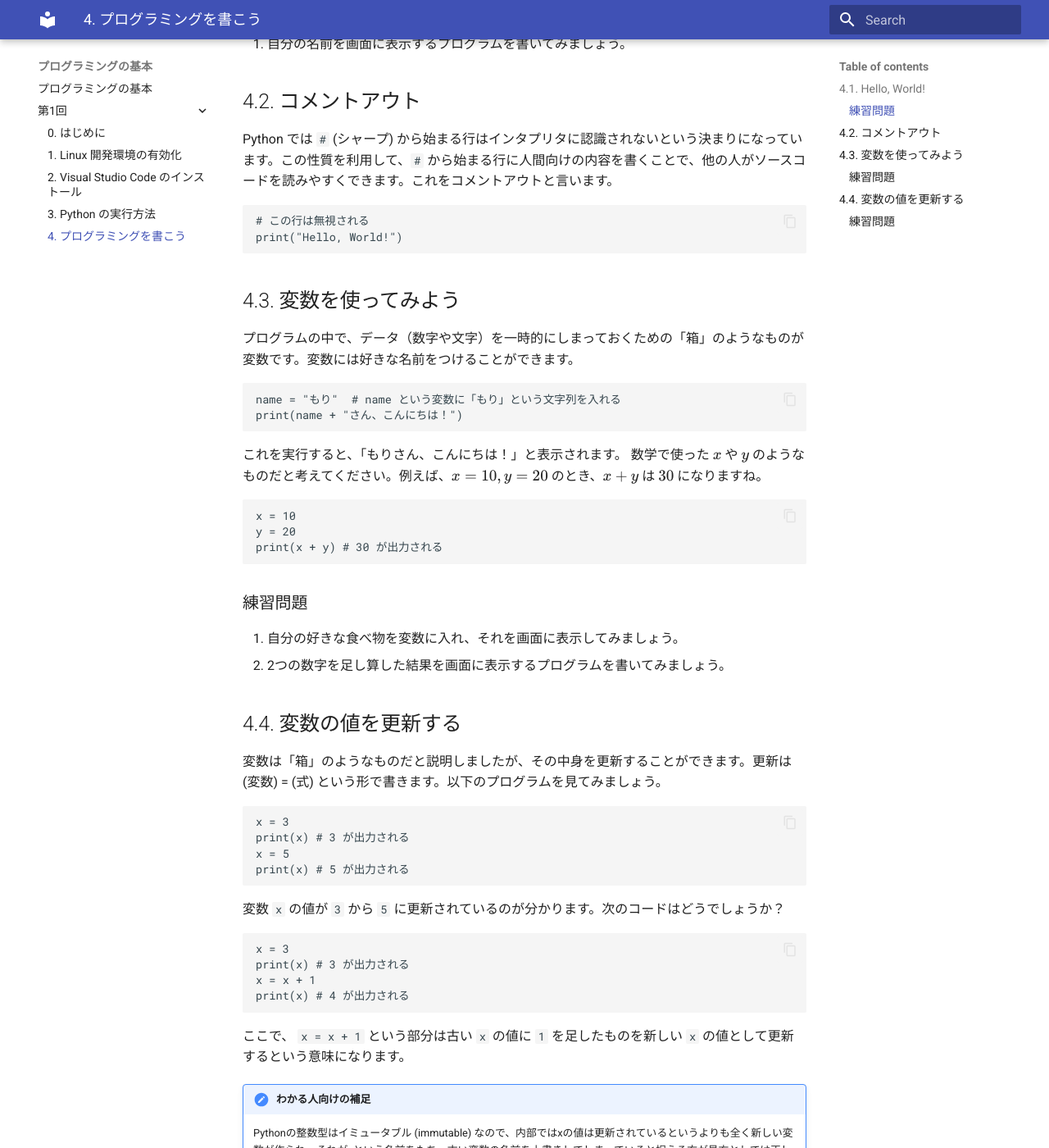
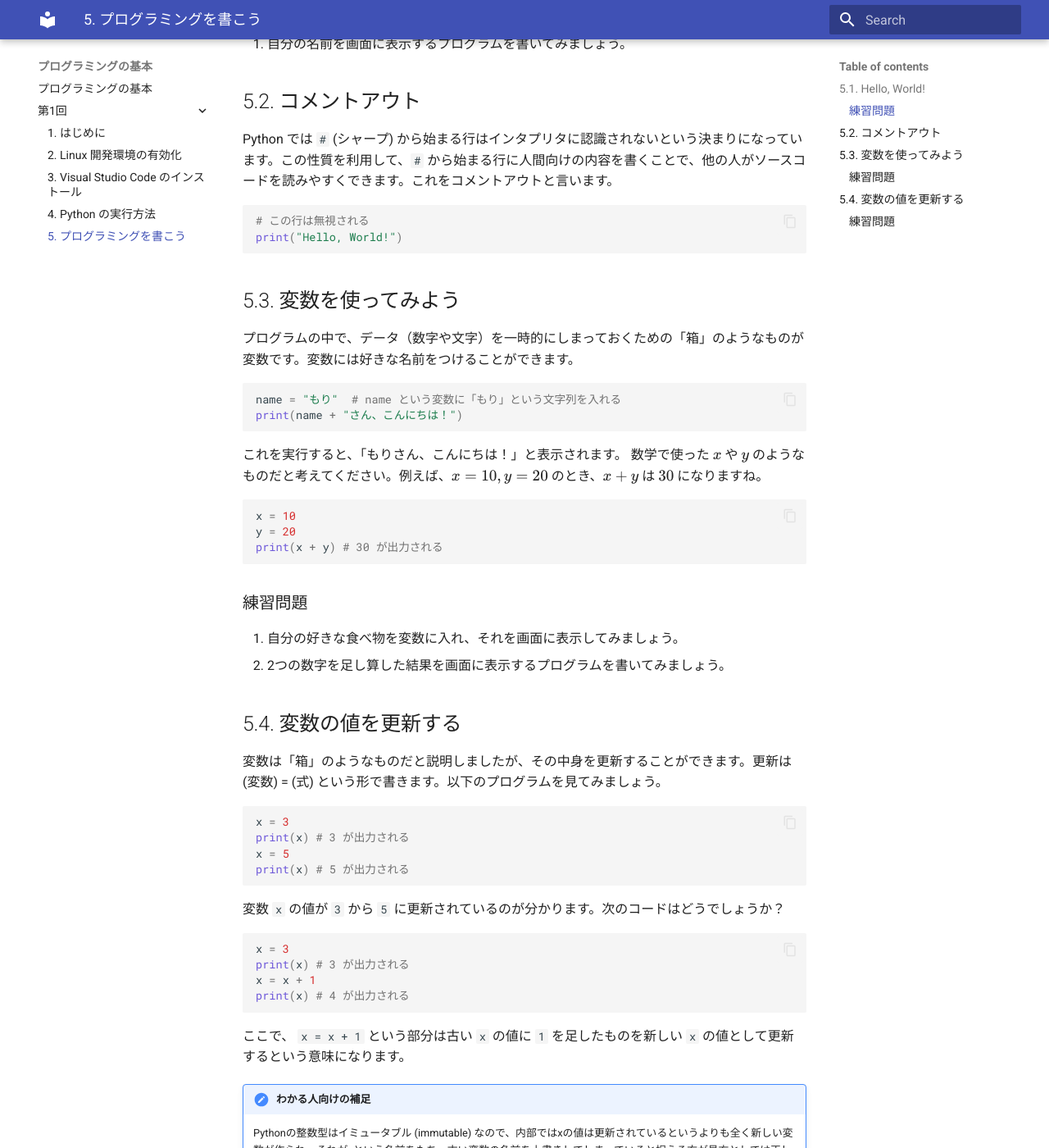
Before and after one commit to aiko-63180/text, an MkDocs documentation site: the page built from docs/第1回/4_program.md, in a window 1280 px wide and 1400 px high, scrolled down 492 px. Shown: the whole window at 82% size. Built offline with MkDocs 1.6.1 and Material for MkDocs 9.7.7, drawn with Linux system fonts in a browser that asks for light colours; some of the changed text lies outside the part shown.

Commit message:
modified texts

````diff
--- a/docs/第1回/0_intro.md
+++ b/docs/第1回/0_intro.md
@@ -1,4 +1,4 @@
-# 0. はじめに
+# 1. はじめに
 
 ## プログラミングとは？
 プログラミングとは、コンピュータにやってほしい仕事の「指示書」を作ることです。
--- a/docs/第1回/4_program.md
+++ b/docs/第1回/4_program.md
@@ -1,7 +1,7 @@
-# 4. プログラミングを書こう
+# 5. プログラミングを書こう
 ここから Python を書いていきます。Python の実行方法が忘れた人は[こちら](./3_exec.md)を見に行きましょう。
 
-## 4.1. Hello, World!
+## 5.1. Hello, World!
 環境構築ができたら、さっそく最初のプログラムを書いてみましょう。画面に`Hello, World!`と表示させます。これは、プログラミングを学ぶ人が最初に書く、お約束のようなプログラムです。
 
 ```python
@@ -11,7 +11,7 @@ print("Hello, World!")
 ### 練習問題
 1. 自分の名前を画面に表示するプログラムを書いてみましょう。
 
-## 4.2. コメントアウト
+## 5.2. コメントアウト
 Python では `#` (シャープ) から始まる行はインタプリタに認識されないという決まりになっています。この性質を利用して、`#` から始まる行に人間向けの内容を書くことで、他の人がソースコードを読みやすくできます。これをコメントアウトと言います。
 
 ```python
@@ -19,7 +19,7 @@ Python では `#` (シャープ) から始まる行はインタプリタに認
 print("Hello, World!")
 ```
 
-## 4.3. 変数を使ってみよう
+## 5.3. 変数を使ってみよう
 プログラムの中で、データ（数字や文字）を一時的にしまっておくための「箱」のようなものが変数です。変数には好きな名前をつけることができます。
 
 ```python
@@ -40,7 +40,7 @@ print(x + y) # 30 が出力される
 2. 自分の好きな食べ物を変数に入れ、それを画面に表示してみましょう。
 3. 2つの数字を足し算した結果を画面に表示するプログラムを書いてみましょう。
 
-## 4.4. 変数の値を更新する
+## 5.4. 変数の値を更新する
 変数は「箱」のようなものだと説明しましたが、その中身を更新することができます。更新は (変数) = (式) という形で書きます。以下のプログラムを見てみましょう。
 
 ```python
--- a/mkdocs.yml
+++ b/mkdocs.yml
@@ -16,6 +16,9 @@ extra_javascript:
   - https://cdn.jsdelivr.net/npm/mathjax@3/es5/tex-mml-chtml.js
 
 markdown_extensions:
+  - pymdownx.highlight:
+      anchor_linenums: true
+  - pymdownx.superfences
   - admonition
   - pymdownx.arithmatex:
       generic: true
````
Also changed, not shown: docs/第1回/1_linux.md (+10 -10 lines), docs/第1回/2_vscode.md (+7 -7 lines), docs/第1回/3_exec.md (+6 -6 lines), site/search/search_index.json, site/第1回/4_program/index.html.
